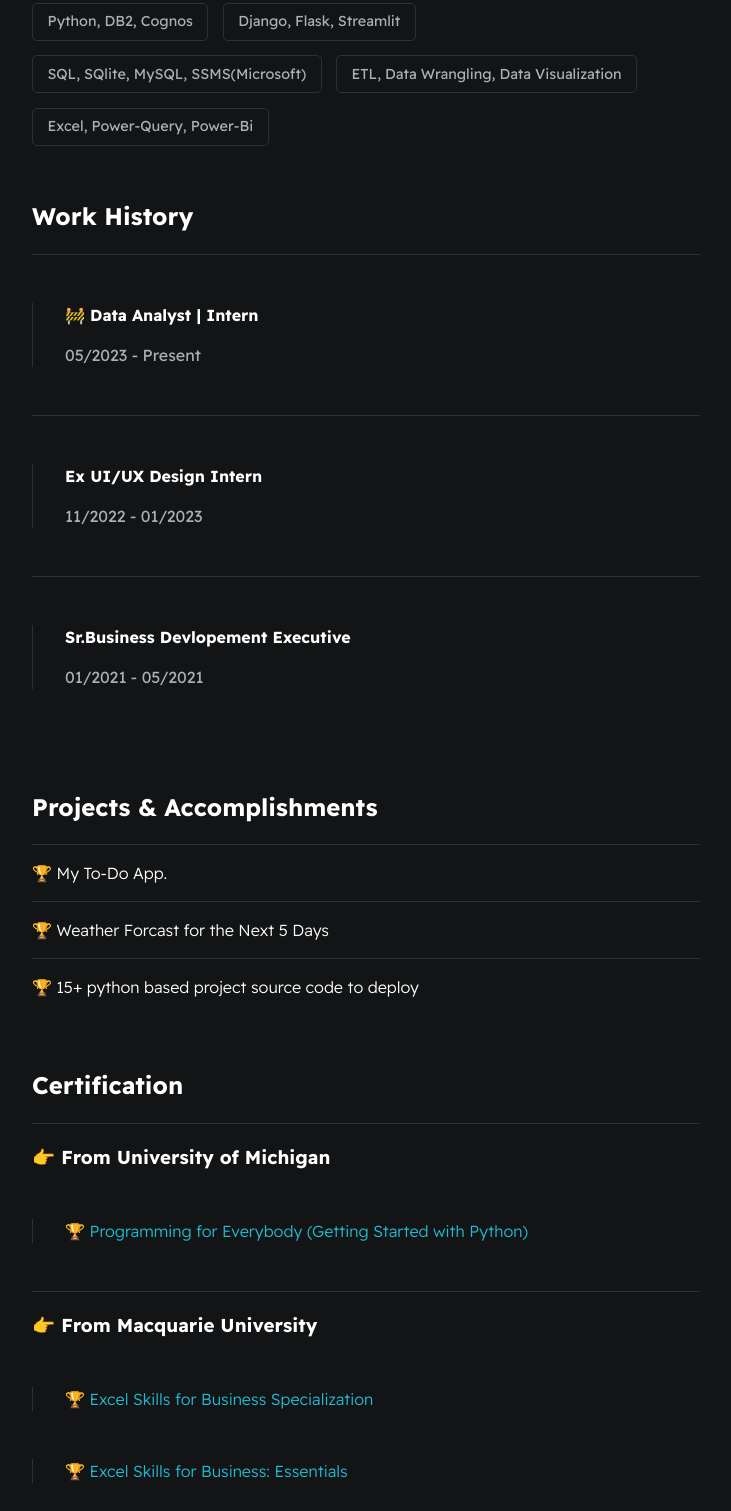
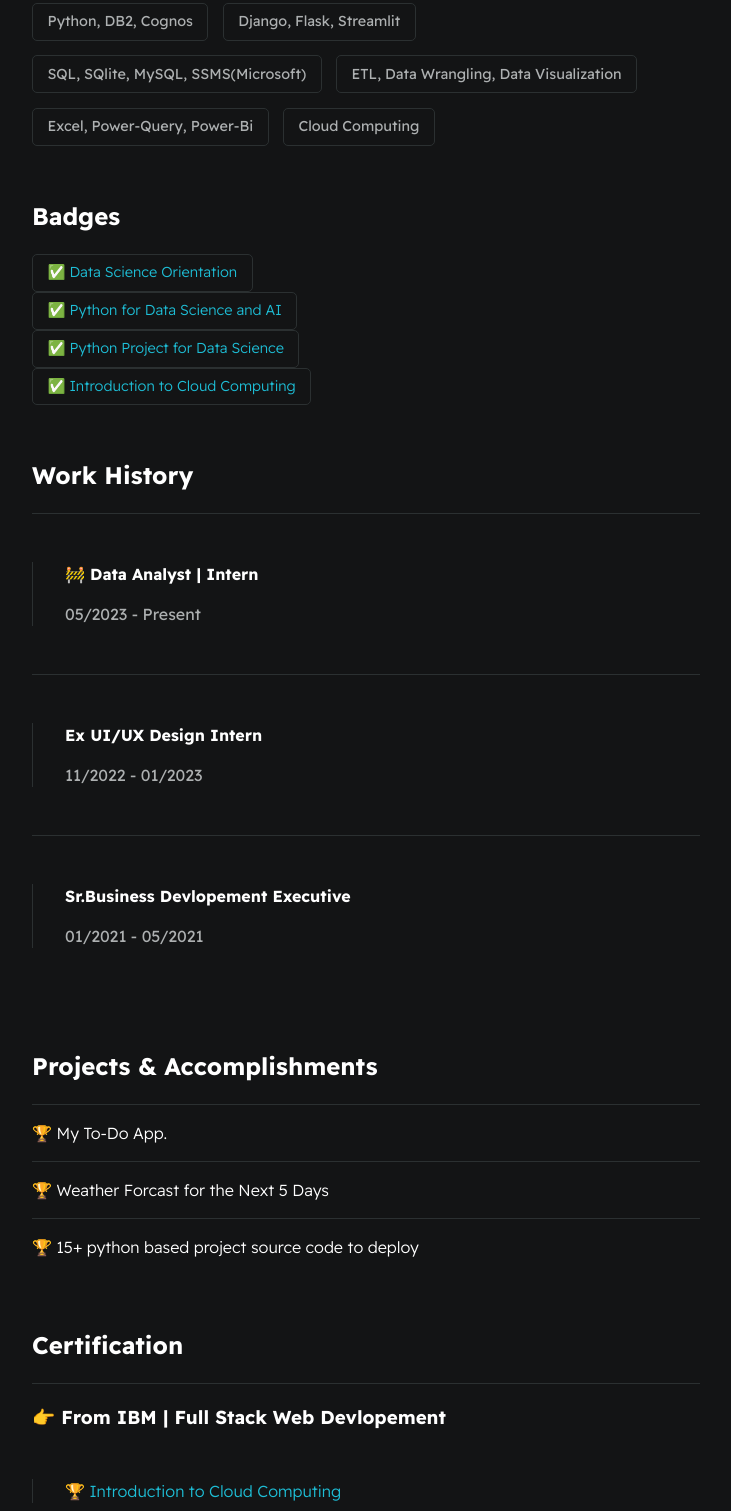
Before and after one commit to mrunalwankhade/Resume-Website, a plain HTML site: page index.html in a window 1280 px wide. Shown: the part 589-2100 px from the top of the page, without its empty margins (274-1005 px from the left). Drawn offline with Linux system fonts and the light colour scheme; a script that the page names is missing.

Commit message:
FInal Touch

```diff
--- a/index.html
+++ b/index.html
@@ -51,7 +51,29 @@
                 <div class="card--techstack"><span>SQL, SQlite, MySQL, SSMS(Microsoft)</span></div>
                 <div class="card--techstack"><span>ETL, Data Wrangling, Data Visualization</span></div>
                 <div class="card--techstack"><span>Excel, Power-Query, Power-Bi</span></div>
+                <div class="card--techstack"><span>Cloud Computing</span></div>
 
+            </div>
+        </section>
+
+        <section class="section--page">
+            <h2>Badges</h2>
+
+            <div id="wrapper--techstack__items">
+                <div class="card--techstack"><a href="https://www.credly.com/badges/ebaf79f4-d040-4472-b3fc-72916cad8e47/public_url"><span>✅ </span>Data Science Orientation</a></div>
+            </div>
+
+            <div id="wrapper--techstack__items">
+                <div class="card--techstack"><a href="https://www.credly.com/badges/9b23cd4d-9c7b-47ef-a85d-1a79d5047510/public_url"><span>✅ </span>Python for Data Science and AI</a></div>
+            </div>
+
+            <div id="wrapper--techstack__items">
+                <div class="card--techstack"><a href="https://www.credly.com/badges/9f9cda0e-2634-4aff-8133-f6ba1af33382/public_url"><span>✅ </span>Python Project for Data Science</a></div>
+            </div>
+
+            <div id="wrapper--techstack__items">
+                <div class="card--techstack"><a href="https://www.credly.com/badges/3735c525-860a-4fed-80d8-f66132fc7963/public_url"><span>✅ </span>
+Introduction to Cloud Computing</a></div>
             </div>
         </section>
 
@@ -95,6 +117,13 @@
 
         <section id="work-history-wrapper" class="section--page">
             <h2>Certification</h2>
+            <div class="line-break"></div>
+            <h3>👉 From IBM | Full Stack Web Devlopement</h3>
+            <div class="card--work-history">
+                <a href="https://www.coursera.org/account/accomplishments/certificate/7U4L33PN3M8A" ><span>🏆 </span>
+                    Introduction to Cloud Computing</a>
+            </div>
+
             <div class="line-break"></div>
             <h3>👉 From University of Michigan</h3>
             <div class="card--work-history">
@@ -160,7 +189,7 @@
             </div>
 
             <div class="line-break"></div>
-            <h3>👉 From IBM, Data Analytics</h3>
+            <h3>👉 From IBM | Data Analytics</h3>
             <div class="card--work-history">
                 <a href="https://www.coursera.org/account/accomplishments/certificate/HLJK4WHDLCLQ" ><span>🏆 </span>
                     Introduction to Data Analytics</a>
@@ -177,7 +206,7 @@
             </div>
 
             <div class="line-break"></div>
-            <h3>👉 From IBM, Data Science</h3>
+            <h3>👉 From IBM | Data Science</h3>
             <div class="card--work-history">
                 <a href="https://www.coursera.org/account/accomplishments/certificate/DPHGVGQU5S94" ><span>🏆 </span>
                     What is Data Science?</a>
@@ -205,7 +234,7 @@
             </div>
 
             <div class="line-break"></div>
-            <h3>👉 From Google, UX Design</h3>
+            <h3>👉 From Google | UX Design</h3>
             <div class="card--work-history">
                 <a href="https://www.coursera.org/account/accomplishments/certificate/SK9S7LAQKGR6" ><span>🏆 </span>Foundations of User Experience (UX) Design</a>
             </div>
```
